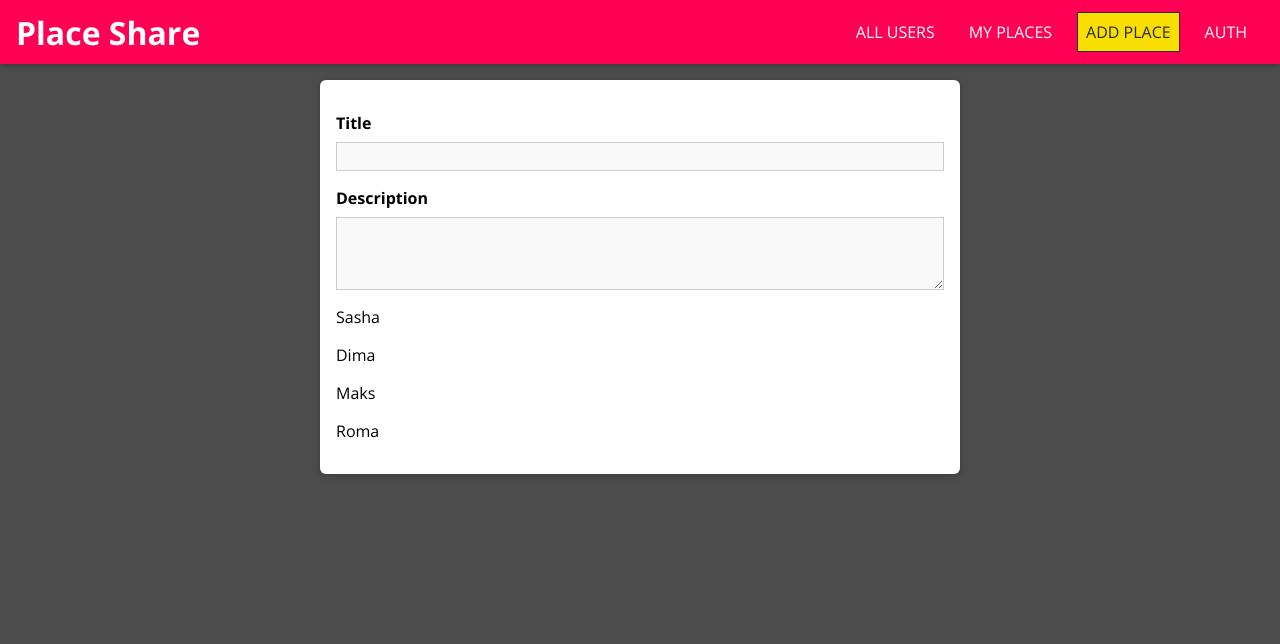
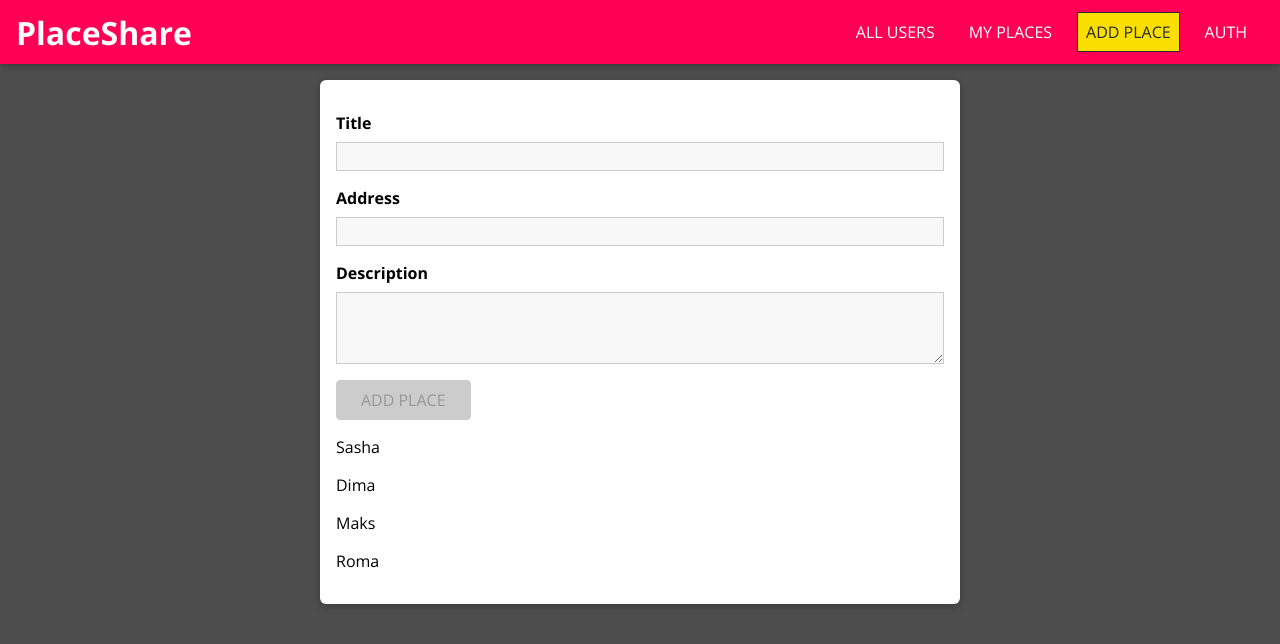
Before and after one commit to sashokpilipok7/place-share, a React (Create React App) app: page /places/new in a window 1280 px wide. Shown: the top 644 px of the page. Built offline with nearby package versions, Linux system fonts and the light colour scheme.

Commit message:
feat: new and update place, and form hook

```diff
--- a/src/App.js
+++ b/src/App.js
@@ -10,6 +10,7 @@ import MainNavigation from "shared/components/Navigation/MainNavigation";
 import Users from "./user/pages/Users";
 import NewPlace from "./places/pages/NewPlace";
 import UserPlaces from "places/pages/UserPlaces";
+import UpdatePlace from "places/pages/UpdatePlace";
 
 const App = () => {
   return (
@@ -26,6 +27,9 @@ const App = () => {
           <Route path="/places/new" exact>
             <NewPlace />
           </Route>
+          <Route path="/places/:placeId" exact>
+            <UpdatePlace />
+          </Route>
           <Redirect to="/" />
         </Switch>
       </main>
--- a/src/places/pages/NewPlace.js
+++ b/src/places/pages/NewPlace.js
@@ -1,10 +1,12 @@
-import React, { useEffect, useState, useCallback } from "react";
+import React, { useEffect, useState, useReducer, useCallback } from "react";
 
+import Button from "shared/components/FormElements/Button";
 import Input from "shared/components/FormElements/Input";
 import {
   VALIDATOR_MINLENGTH,
   VALIDATOR_REQUIRE,
 } from "shared/utils/validators";
+import { useForm } from "shared/hooks/form-hook";
 import "./NewPlace.css";
 
 function GetItem() {
@@ -15,13 +17,27 @@ function GetItem() {
   });
 }
 
+const initialState = {
+  inputs: {
+    title: {
+      value: "",
+      isValid: false,
+    },
+    address: {
+      value: "",
+      isValid: false,
+    },
+    description: {
+      value: "",
+      isValid: false,
+    },
+  },
+  isValid: false,
+};
+
 const NewPlace = () => {
   const [userList, setUserList] = useState([]);
-  const [placeData, setPlaceData] = useState({});
-
   useEffect(() => {
-    // GetItem().then((data) => setUserList(data));
-
     async function fetchData() {
       const data = await GetItem();
       setUserList(data);
@@ -29,15 +45,15 @@ const NewPlace = () => {
     fetchData();
   }, []);
 
-  const onChangeHandler = useCallback((data) => {
-    console.log(data, "data");
-    // setPlaceData({ ...placeData, ...data });
-  }, []);
+  const [formState, onChangeHandler] = useForm(initialState);
 
-  console.log(placeData, "placeData");
+  function submitHandler(e) {
+    e.preventDefault();
+    console.log(formState.inputs, "values");
+  }
 
   return (
-    <form className="place-form">
+    <form className="place-form" onSubmit={submitHandler}>
       <Input
         name="title"
         element="input"
@@ -48,13 +64,25 @@ const NewPlace = () => {
         onChange={onChangeHandler}
       />
       <Input
+        name="address"
+        element="input"
+        type="text"
+        label="Address"
+        validators={[VALIDATOR_REQUIRE()]}
+        errorText="Please enter valid text"
+        onChange={onChangeHandler}
+      />
+      <Input
         name="description"
         element="textarea"
         label="Description"
         validators={[VALIDATOR_REQUIRE(), VALIDATOR_MINLENGTH(5)]}
-        errorText="Please enter valid text"
+        errorText="Please enter more then 5 characters"
         onChange={onChangeHandler}
       />
+      <Button type="submit" disabled={!formState.isValid}>
+        ADD PLACE
+      </Button>
       {userList.map((item) => (
         <p key={item}>{item}</p>
       ))}
--- /dev/null
+++ b/src/places/pages/UpdatePlace.css
@@ -0,0 +1,10 @@
+.update-form {
+  list-style: none;
+  margin: 0 auto;
+  padding: 1rem;
+  width: 90%;
+  max-width: 40rem;
+  box-shadow: 0 2px 8px rgba(0, 0, 0, 0.26);
+  border-radius: 6px;
+  background: white;
+}
--- /dev/null
+++ b/src/places/pages/UpdatePlace.js
@@ -0,0 +1,95 @@
+import React, { useEffect } from "react";
+import { useParams } from "react-router-dom";
+
+import Input from "shared/components/FormElements/Input";
+import Button from "shared/components/FormElements/Button";
+import {
+  VALIDATOR_REQUIRE,
+  VALIDATOR_MINLENGTH,
+} from "shared/utils/validators";
+import { useForm } from "shared/hooks/form-hook";
+import { PLACES } from "./UserPlaces";
+import "./UpdatePlace.css";
+
+const initialState = {
+  inputs: {
+    title: {
+      value: "",
+      isValid: false,
+    },
+    description: {
+      value: "",
+      isValid: false,
+    },
+  },
+  isValid: false,
+};
+
+function UpdatePlace(props) {
+  const { placeId } = useParams();
+  const [formState, onChangeHandler, setFormData] = useForm(initialState);
+
+  const currentPlace = PLACES.find((item) => item.id === placeId); // upload data
+
+  useEffect(() => {
+    setFormData(
+      {
+        title: {
+          value: currentPlace.title,
+          isValid: true,
+        },
+        description: {
+          value: currentPlace.description,
+          isValid: true,
+        },
+      },
+      true
+    ); //update form data after upload
+  }, [currentPlace.description, currentPlace.title, setFormData]);
+
+  function submitHandler(e) {
+    e.preventDefault();
+    console.log(formState.inputs, "values");
+  }
+
+  if (!currentPlace) {
+    return (
+      <div className="center">
+        <h2>Could not find place!</h2>
+      </div>
+    );
+  }
+
+  console.log(formState, "formState");
+
+  return (
+    <form className="update-form" onSubmit={submitHandler}>
+      <Input
+        name="title"
+        element="input"
+        type="text"
+        label="Title"
+        validators={[VALIDATOR_REQUIRE()]}
+        errorText="Please enter valid text"
+        onChange={onChangeHandler}
+        initialValue={currentPlace.title}
+        initialIsValid={true}
+      />
+      <Input
+        name="description"
+        element="textarea"
+        label="Description"
+        validators={[VALIDATOR_REQUIRE(), VALIDATOR_MINLENGTH(5)]}
+        errorText="Please enter more then 5 characters"
+        onChange={onChangeHandler}
+        initialValue={currentPlace.description}
+        initialIsValid={true}
+      />
+      <Button type="submit" disabled={!formState.isValid}>
+        UPDATE PLACE
+      </Button>
+    </form>
+  );
+}
+
+export default UpdatePlace;
--- a/src/places/pages/UserPlaces.js
+++ b/src/places/pages/UserPlaces.js
@@ -3,7 +3,7 @@ import { useParams } from "react-router-dom";
 
 import PlaceList from "places/components/PlaceList";
 
-const PLACES = [
+export const PLACES = [
   {
     id: "p1",
     imageUrl:
--- a/src/shared/components/FormElements/Input.js
+++ b/src/shared/components/FormElements/Input.js
@@ -21,15 +21,17 @@ const inputReducer = (state, action) => {
   }
 };
 
-const initialState = { value: "", isValid: false, isTouched: false };
-
 function Input(props) {
-  const [inputState, dispatch] = useReducer(inputReducer, initialState);
+  const [inputState, dispatch] = useReducer(inputReducer, {
+    value: props.initialValue || "",
+    isValid: props.initialIsValid || false,
+    isTouched: false,
+  });
 
   const { name, onChange } = props;
 
   useEffect(() => {
-    onChange({ [name]: inputState });
+    onChange(name, inputState.value, inputState.isValid);
   }, [name, onChange, inputState]);
 
   const changeHandler = (event) => {
--- a/src/shared/components/Navigation/MainNavigation.js
+++ b/src/shared/components/Navigation/MainNavigation.js
@@ -33,7 +33,7 @@ function MainNavigation(props) {
           <span />
         </button>
         <h1 className="main-navigation__title">
-          <Link to="/">Place Share</Link>
+          <Link to="/">PlaceShare</Link>
         </h1>
         <nav className="main-navigation__header-nav">
           <NavLinks />
--- /dev/null
+++ b/src/shared/hooks/form-hook.js
@@ -0,0 +1,49 @@
+import { useReducer, useCallback } from "react";
+
+function formReducer(state, action) {
+  switch (action.type) {
+    case "INPUT_CHANGE":
+      let formIsValid = true;
+      for (const inputId in state.inputs) {
+        if (inputId === action.inputId) {
+          formIsValid = formIsValid && action.isValid;
+        } else {
+          formIsValid = formIsValid && state.inputs[inputId].isValid;
+        }
+      }
+
+      return {
+        ...state,
+        inputs: {
+          ...state.inputs,
+          [action.inputId]: {
+            value: action.value,
+            isValid: action.isValid,
+          },
+        },
+        isValid: formIsValid,
+      };
+    case "SET_DATA":
+      return {
+        ...state,
+        inputs: action.inputs,
+        isValid: action.formIsValid,
+      };
+    default:
+      return state;
+  }
+}
+
+export function useForm(initialState) {
+  const [formState, dispatch] = useReducer(formReducer, initialState);
+
+  const onChangeHandler = useCallback((inputId, value, isValid) => {
+    dispatch({ type: "INPUT_CHANGE", inputId, value, isValid });
+  }, []);
+
+  const setFormData = useCallback((inputData, formIsValid) => {
+    dispatch({ type: "SET_DATA", inputs: inputData, formIsValid });
+  }, []);
+
+  return [formState, onChangeHandler, setFormData];
+}
--- a/src/user/components/UsersList.js
+++ b/src/user/components/UsersList.js
@@ -5,7 +5,6 @@ import UserItem from "./UserItem";
 import "./UsersList.css";
 
 function UsersList({ users }) {
-  console.log(users, "users.lenght");
   if (users.lenght === 0) {
     return (
       <div className="center">
```
